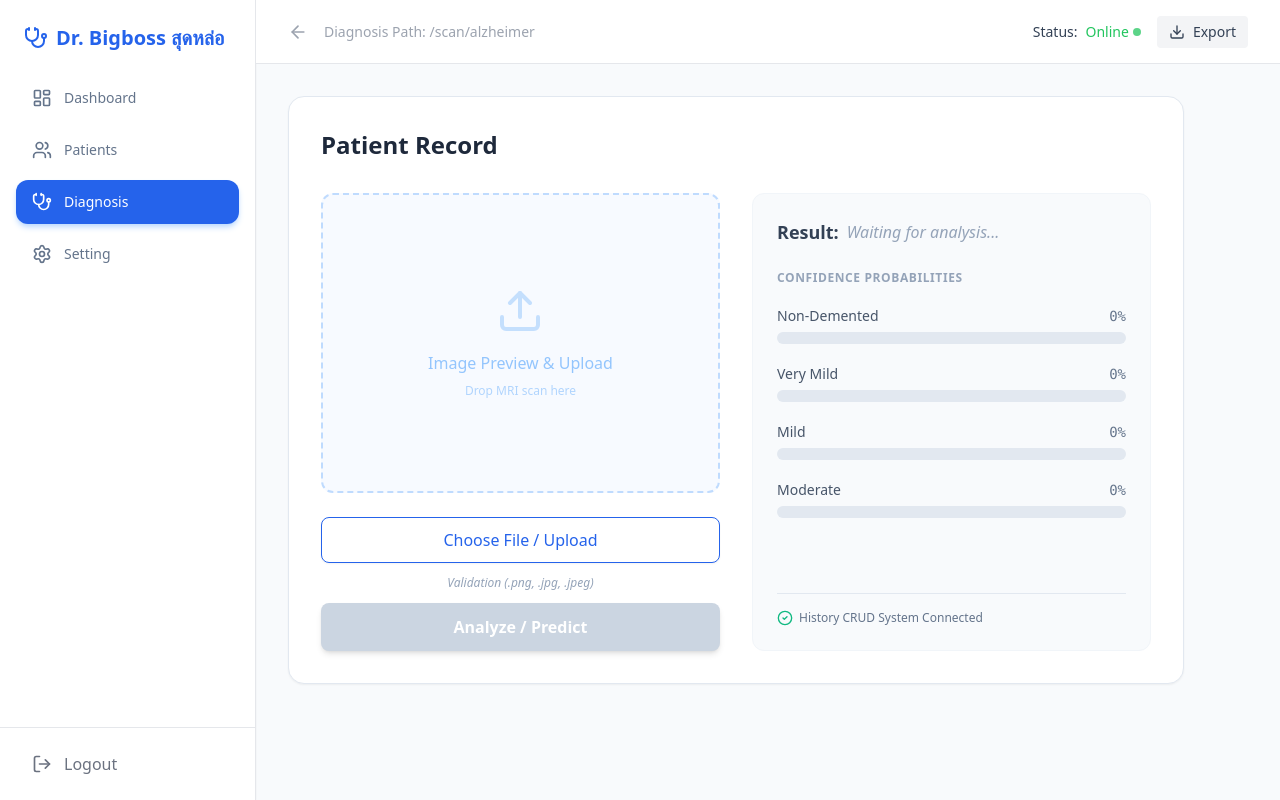
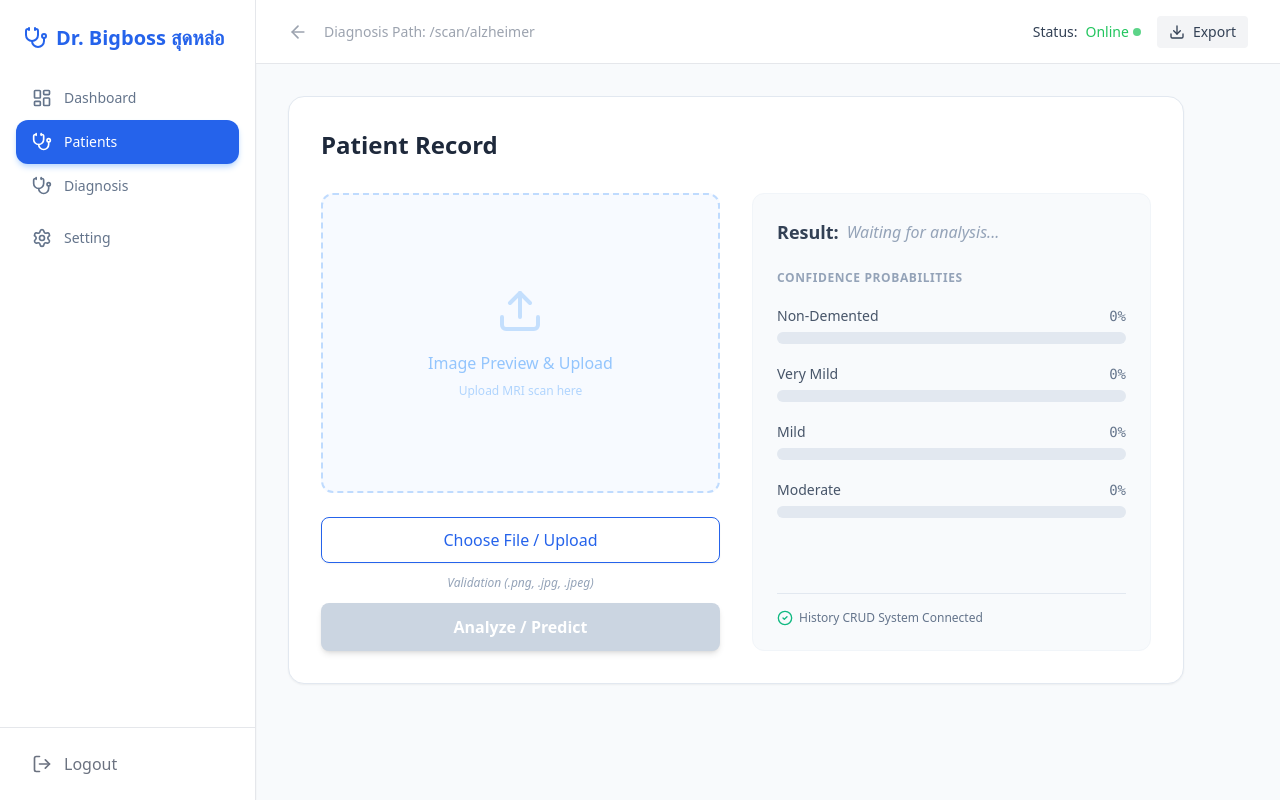
Before and after one commit to aekkarachk-prog/SWEN_AI, a Next.js app in the folder frontend/: page /history in a window 1280 px wide. Built offline with nearby package versions, Linux system fonts and the light colour scheme.

Commit message:
Edit page.tsx in History

```diff
--- a/frontend/app/history/page.tsx
+++ b/frontend/app/history/page.tsx
@@ -65,8 +65,12 @@ export default function HistoryPage() {
           <Link href="/">
             <NavItem icon={<LayoutDashboard size={20}/>} label="Dashboard" />
           </Link>
-          <NavItem icon={<Users size={20}/>} label="Patients" />
-          <NavItem icon={<Stethoscope size={20}/>} label="Diagnosis" active />
+          <Link href="/history">
+            <NavItem icon={<Stethoscope size={20}/>} label="Patients" active/>
+          </Link>
+          <Link href="/diagnosis">
+            <NavItem icon={<Stethoscope size={20}/>} label="Diagnosis"/>
+          </Link>
           <NavItem icon={<Settings size={20}/>} label="Setting" />
         </nav>
 
@@ -117,7 +121,7 @@ export default function HistoryPage() {
                     <div className="text-center text-blue-300">
                       <Upload size={48} className="mx-auto mb-4 opacity-50" />
                       <p className="font-medium">Image Preview & Upload</p>
-                      <p className="text-xs mt-2 opacity-70">Drop MRI scan here</p>
+                      <p className="text-xs mt-2 opacity-70">Upload MRI scan here</p>
                     </div>
                   )}
                 </div>
```
